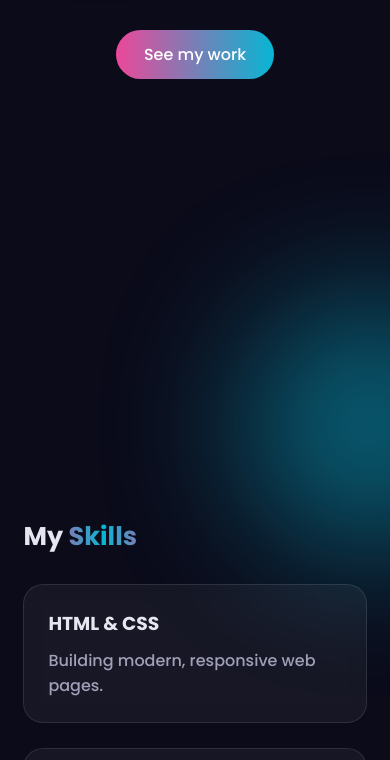
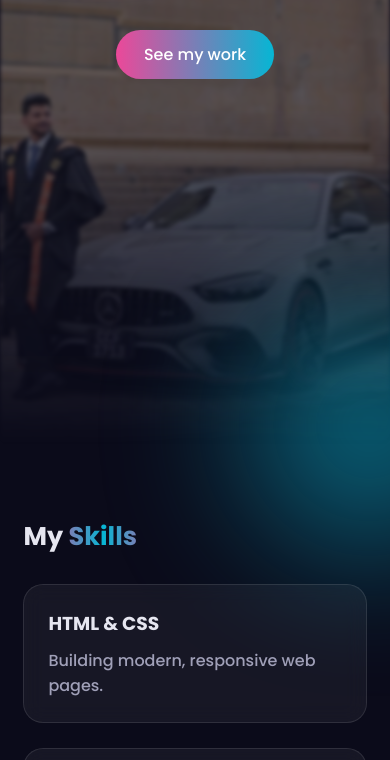
Before and after one commit to IT22167682/IT22167682.github.io, a plain HTML site: page index.html in a window 390 px wide. Shown: the part 397-1157 px from the top of the page. Drawn offline with Linux system fonts and the light colour scheme.

```diff
--- a/style.css
+++ b/style.css
@@ -252,6 +252,19 @@ footer { text-align: center; padding: 30px; color: #666; }
     .photo-ring { width: 180px; }
     .hero p { font-size: 1.05rem; }
 
+    /* Mobile only: graduation photo as a faded "reflection" behind the hero */
+    .hero { position: relative; isolation: isolate; }
+    .hero::before {
+        content: '';
+        position: absolute; inset: 0;
+        z-index: -1;                                  /* behind the hero content */
+        background: url('images/bg-mobile.jpg') center 35% / cover no-repeat;
+        opacity: 0.35;                                /* faded, like a reflection */
+        filter: blur(2px) saturate(1.1);
+        -webkit-mask-image: linear-gradient(to bottom, transparent 0%, #000 25%, #000 60%, transparent 100%);
+        mask-image: linear-gradient(to bottom, transparent 0%, #000 25%, #000 60%, transparent 100%);
+    }
+
     section { padding: 70px 6%; }
     section h2 { font-size: 1.8rem; margin-bottom: 28px; }
     .card { padding: 24px; }
```
Also changed, not shown: images/bg-mobile.jpg (added).
